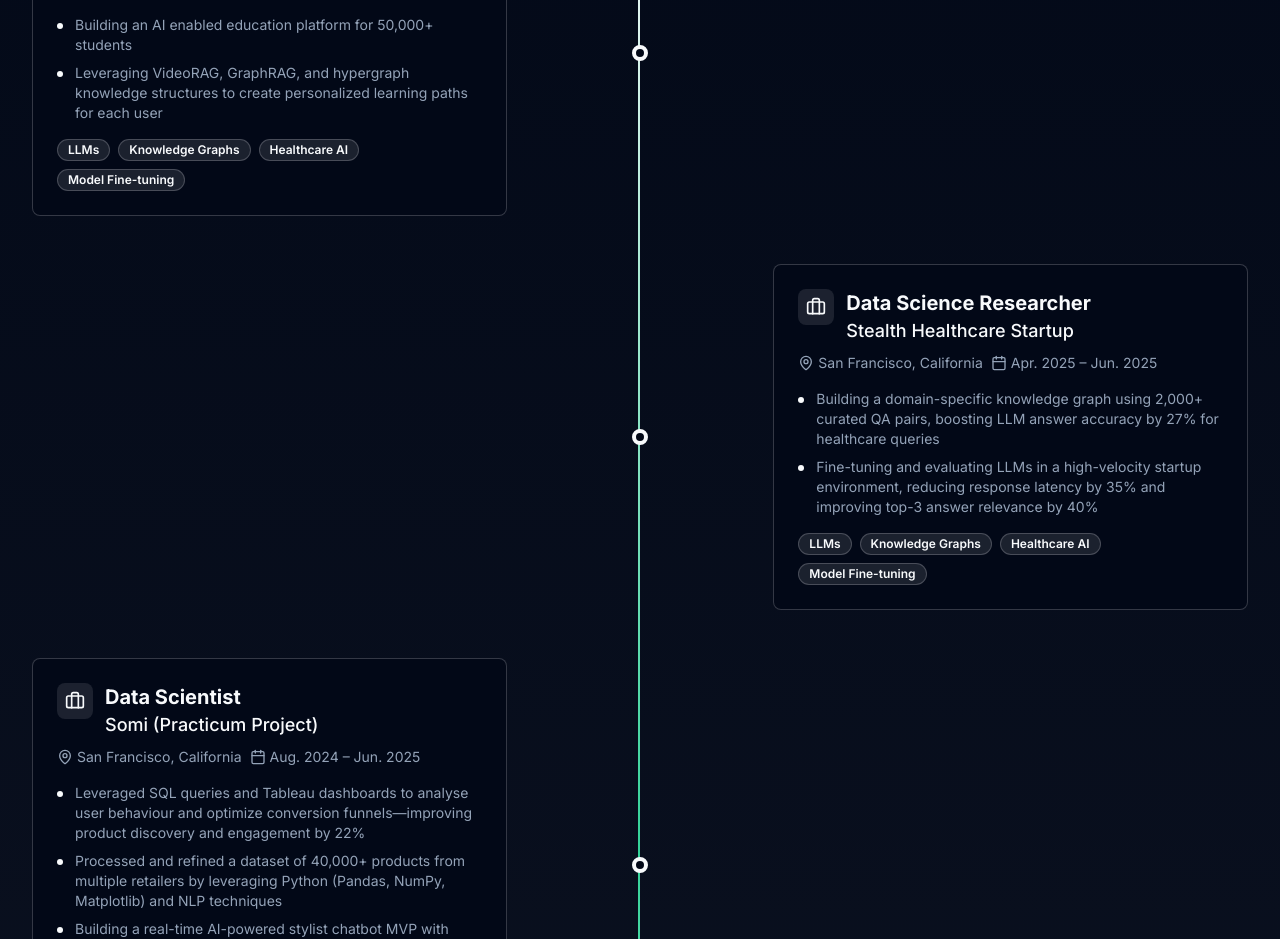
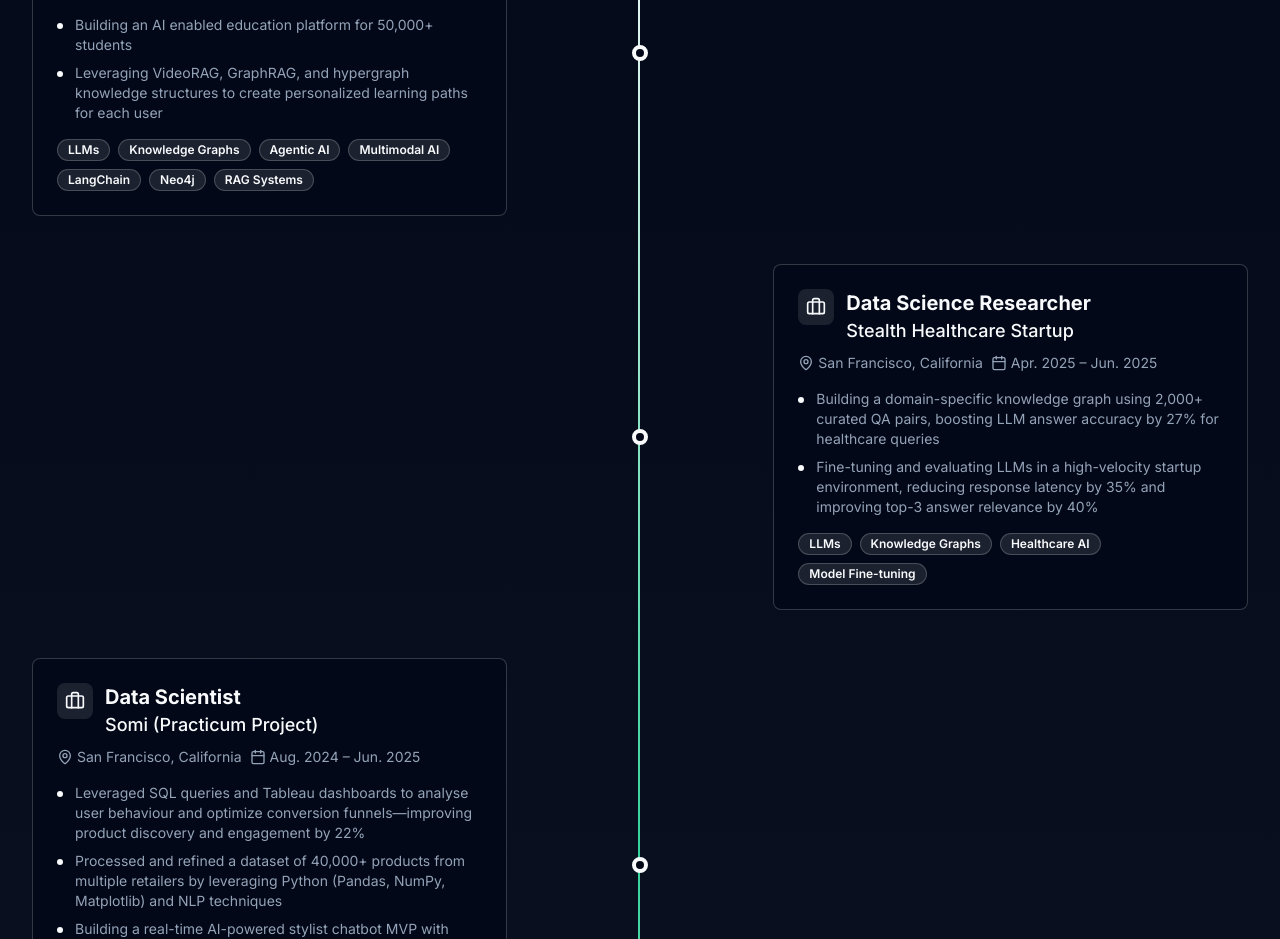
Before and after one commit to PrarabdhBhatia/personal-website, a Next.js app: page / in a window 1280 px wide. Shown: the part 2200-3139 px from the top of the page. Built offline with nearby package versions, Linux system fonts and the light colour scheme.

Commit message:
Expand skills in experience component Spanda Ai
Updated skills list to include new technologies.

```diff
--- a/components/experience.tsx
+++ b/components/experience.tsx
@@ -12,7 +12,7 @@ export function Experience() {
         "Building an AI enabled education platform for 50,000+ students",
         "Leveraging VideoRAG, GraphRAG, and hypergraph knowledge structures to create personalized learning paths for each user",
       ],
-      skills: ["LLMs", "Knowledge Graphs", "Healthcare AI", "Model Fine-tuning"],
+      skills: ["LLMs", "Knowledge Graphs", "Agentic AI", "Multimodal AI", "LangChain", "Neo4j", "RAG Systems"],
       current: false,
     },   {
       title: "Data Science Researcher",
```
